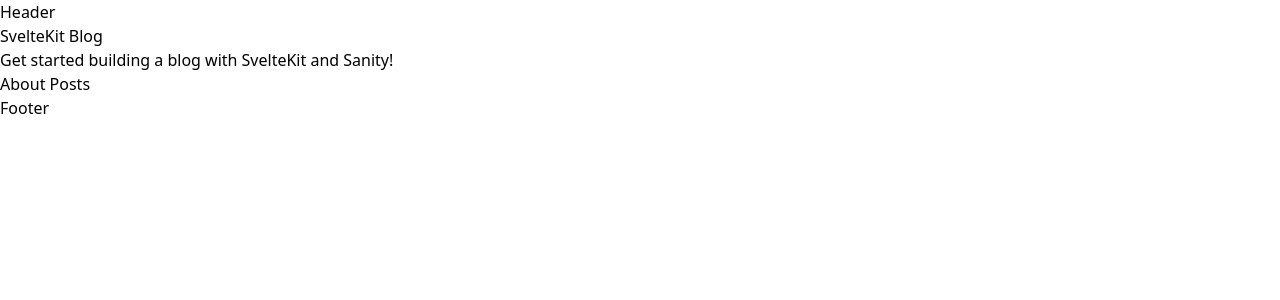
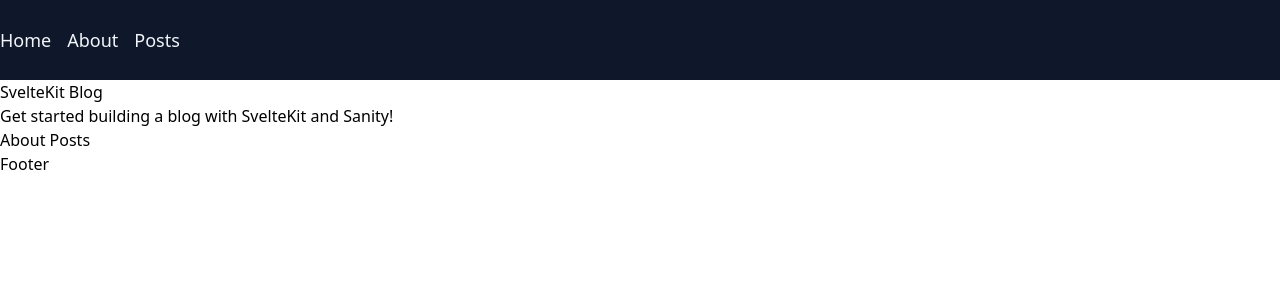
Before and after one commit to ritabradley/sveltekit-blog, a SvelteKit app: page / in a window 1280 px wide. Shown: the top 300 px of the page. Built offline with nearby package versions, Linux system fonts and the light colour scheme.

Commit message:
create and import `NavBar`

```diff
--- /dev/null
+++ b/src/components/Navbar.svelte
@@ -0,0 +1,7 @@
+<div class="w-screen h-20 bg-slate-900">
+  <nav class="text-slate-100 text-lg flex space-x-4 h-full items-center">
+    <a href="/">Home</a>
+    <a href="/about">About</a>
+    <a href="/posts">Posts</a>
+  </nav>
+</div>
--- a/src/routes/+layout.svelte
+++ b/src/routes/+layout.svelte
@@ -1,7 +1,8 @@
 <script>
   import '../app.css';
+  import Navbar from '../components/Navbar.svelte';
 </script>
 
-<h1>Header</h1>
+<Navbar />
 <slot />
 <h4>Footer</h4>
```
